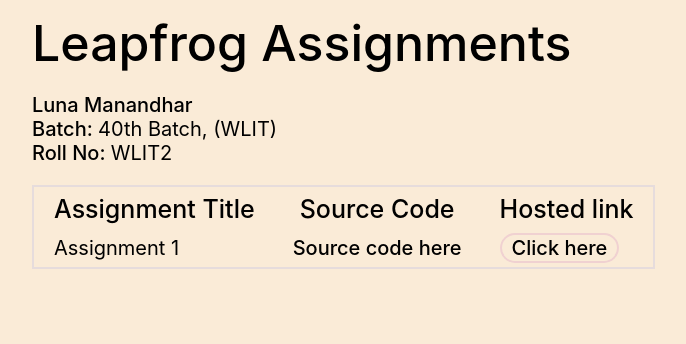
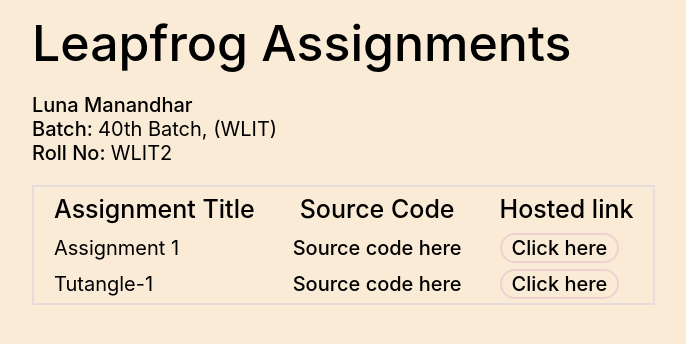
Before and after one commit to Luna-47/Leapfrog, a plain HTML site: page index.html in a window 1280 px wide. Shown: the whole page, without its empty margins (26-712 px from the left). Drawn offline with Linux system fonts and the light colour scheme; a web font is replaced by a local one.

Commit message:
Tutangle-1 added

```diff
--- a/index.html
+++ b/index.html
@@ -42,6 +42,17 @@
             <a href="https://luna-47.github.io/Leapfrog/" class="btn">Click here</a>
         </td>
     </tr>
+    <tr>
+        <td>
+            Tutangle-1
+        </td>
+        <td>
+            <a href="https://github.com/Luna-47/Tutangle">Source code here</a>
+        </td>
+        <td>
+            <a href="https://luna-47.github.io/Tutangle/" class="btn">Click here</a>
+        </td>
+    </tr>
 </table>
 </body>
 </html>
```
